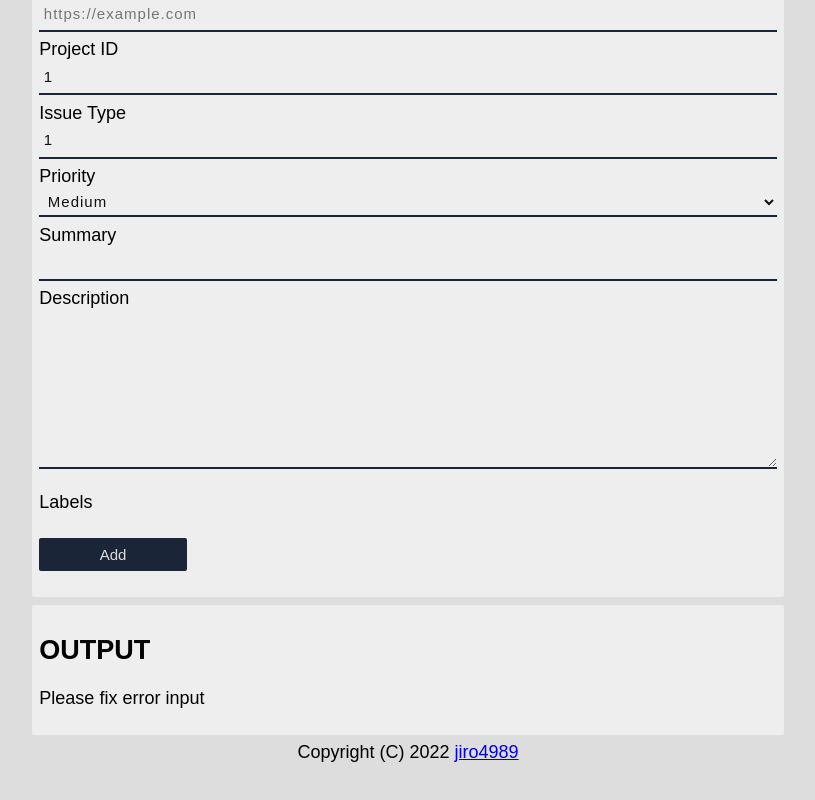
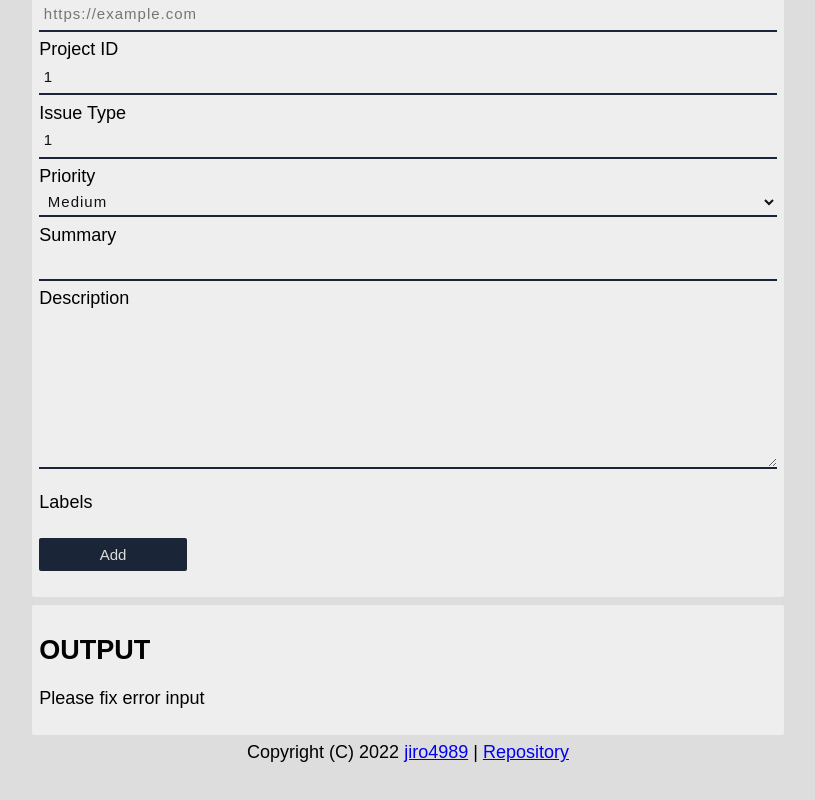
Before and after one commit to jiro4989/jira_issue_url_generator, a React (Create React App) app: page / in a window 1280 px wide. Shown: the part 320-1120 px from the top of the page, without its empty margins (232-1047 px from the left). Built offline with nearby package versions, Linux system fonts and the light colour scheme.

Commit message:
feat: リポジトリへのリンクを追記

```diff
--- a/src/App.tsx
+++ b/src/App.tsx
@@ -159,7 +159,10 @@ function App() {
         </section>
       </div>
       <footer>
-        Copyright (C) 2022 <a href="https://github.com/jiro4989">jiro4989</a>
+        Copyright (C) 2022 <a href="https://github.com/jiro4989">jiro4989</a> |{' '}
+        <a href="https://github.com/jiro4989/jira_issue_url_generator">
+          Repository
+        </a>
       </footer>
     </div>
   )
```
